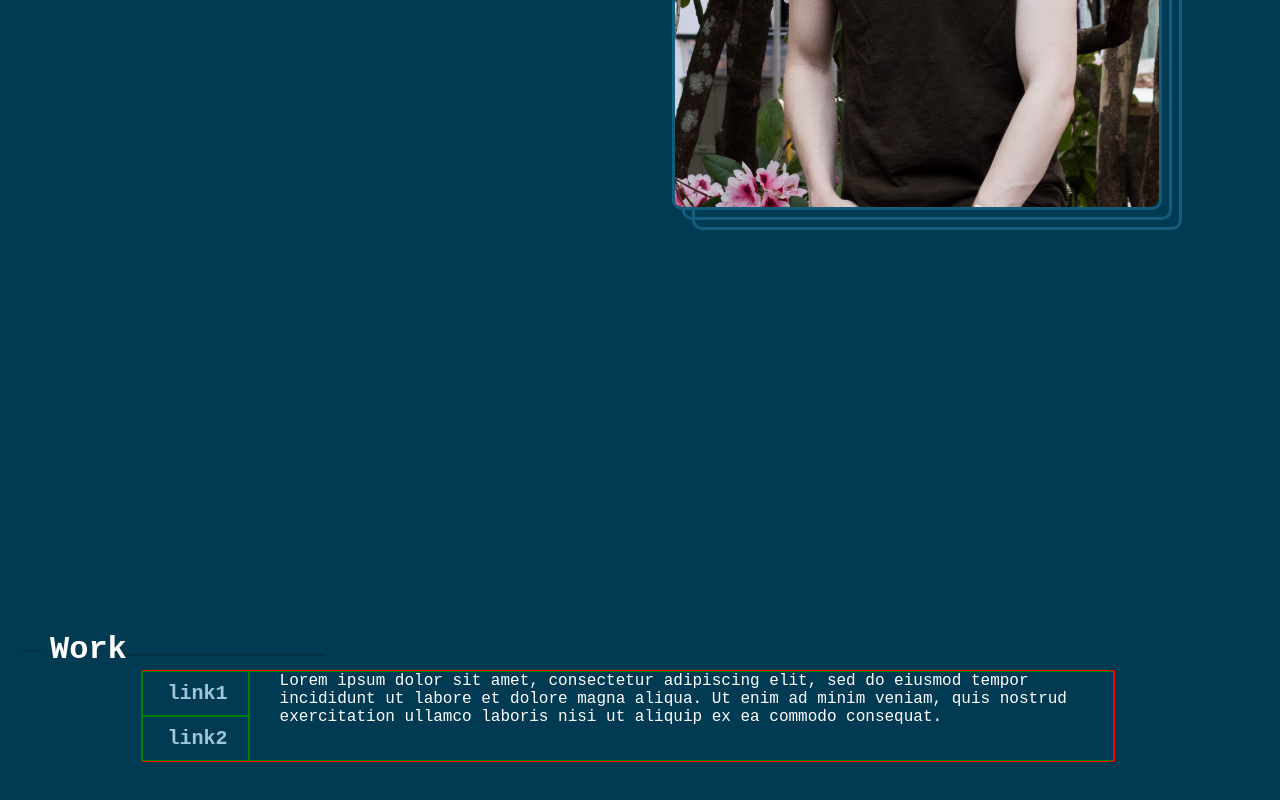
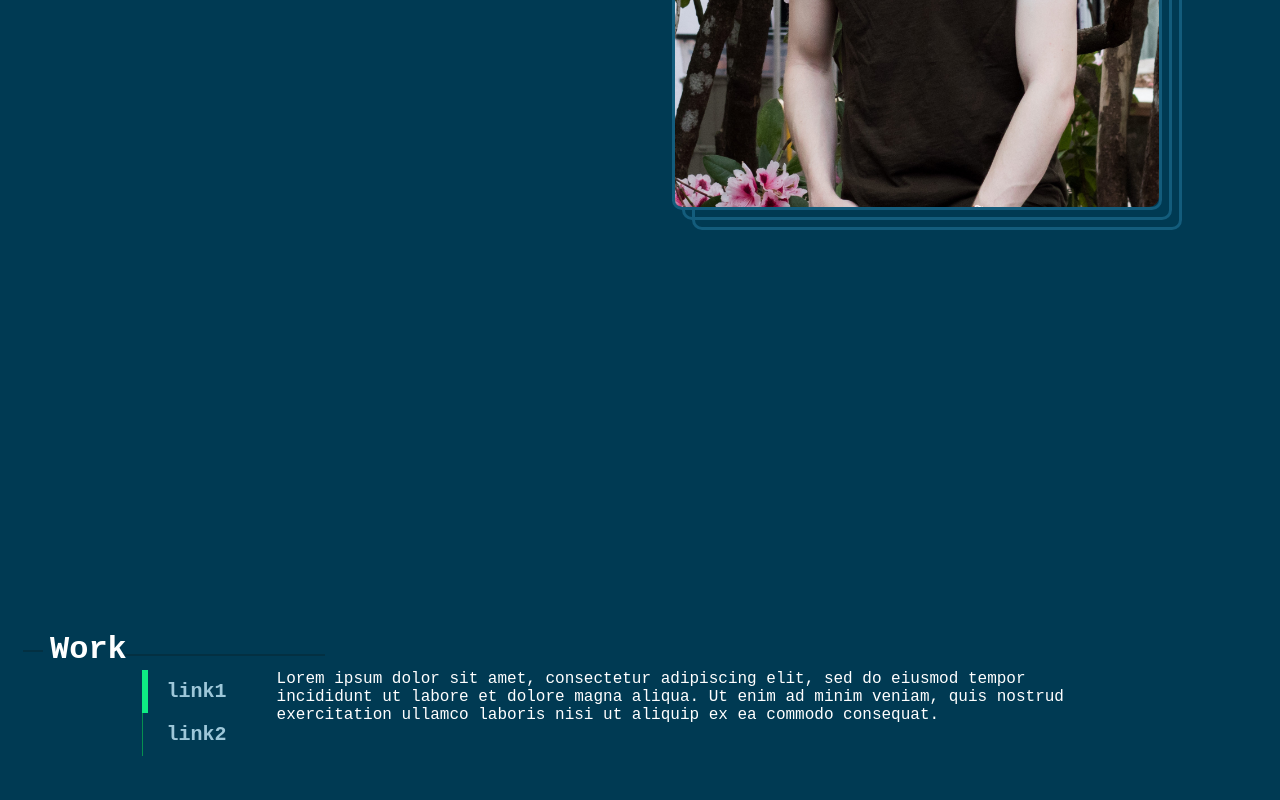
Before and after one commit to Stygain/personal-website, a React (Create React App) app: page / in a window 1280 px wide. Shown: the part 1387-2187 px from the top of the page. Built offline with nearby package versions, Linux system fonts and the light colour scheme.

Commit message:
Added in animations to link changing.

```diff
--- a/src/Content/LinkItem.js
+++ b/src/Content/LinkItem.js
@@ -4,7 +4,9 @@ import { jsx, css } from '@emotion/core';
 
 function LinkItem(props) {
   const styling = css`
-    border: 1px solid green;
+    ${'' /* border: 1px solid green; */}
+
+    position: relative;
 
     padding: 10px 20px;
     padding-left: 25px;
@@ -29,6 +31,43 @@ function LinkItem(props) {
         color: rgb(14, 236, 131);
       }
     }
+
+    .indicator {
+      position: absolute;
+      ${'' /* top: 0px;
+      left: 0px; */}
+      width: 1.5px;
+      ${'' /* height: 20px; */}
+      height: 50%;
+
+      background-color: rgb(6, 144, 79);
+
+      transition: 0.2s ease;
+    }
+
+    .indicator.top {
+      top: 0px;
+      left: 0px;
+    }
+
+    .indicator.bot {
+      bottom: 0px;
+      left: 0px;
+    }
+
+    .indicator.top.active {
+      width: 6px;
+      background-color: rgb(14, 236, 131);
+      ${'' /* height: 53%;
+      transform: translateY(1px) translateX(5px) rotate(-30deg); */}
+    }
+
+    .indicator.bot.active {
+      width: 6px;
+      background-color: rgb(14, 236, 131);
+      ${'' /* height: 53%;
+      transform: translateY(-1px) translateX(5px) rotate(30deg); */}
+    }
   `;
 
   return (
@@ -37,6 +76,8 @@ function LinkItem(props) {
         props.setIndex(props.id);
       }
     }>
+      <div className={props.id === props.index ? "indicator top active" : "indicator top"}></div>
+      <div className={props.id === props.index ? "indicator bot active" : "indicator bot"}></div>
       <h5>{props.content}</h5>
     </div>
   );
--- a/src/Content/Work.js
+++ b/src/Content/Work.js
@@ -40,7 +40,7 @@ function Work(props) {
     }
 
     .work.content-container {
-      border: 1px solid red;
+      ${'' /* border: 1px solid red; */}
 
       width: 80%;
 
@@ -49,7 +49,7 @@ function Work(props) {
     }
 
     .work .text-container {
-      border: 1px solid green;
+      ${'' /* border: 1px solid green; */}
 
       margin: 0px;
     }
@@ -71,7 +71,7 @@ function Work(props) {
     }
 
     .link-box {
-      border: 1px solid green;
+      ${'' /* border: 1px solid green; */}
 
       padding: 10px 20px;
       padding-left: 25px;
```
